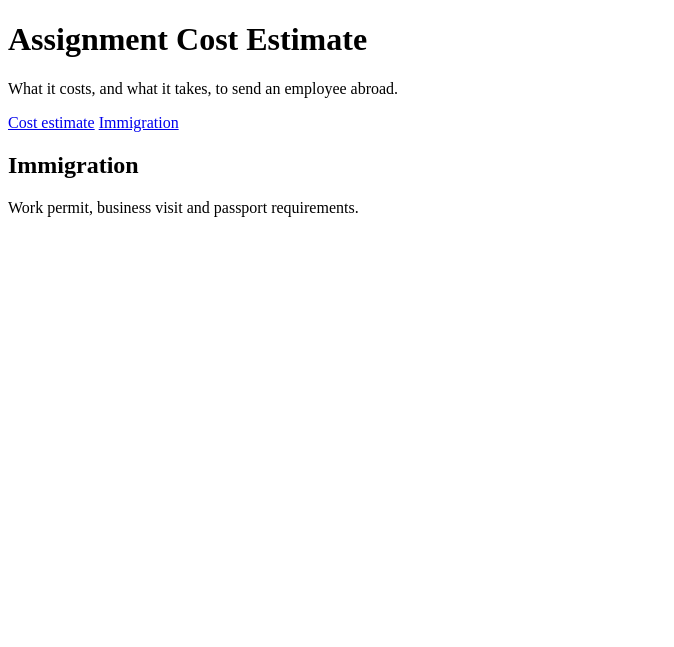
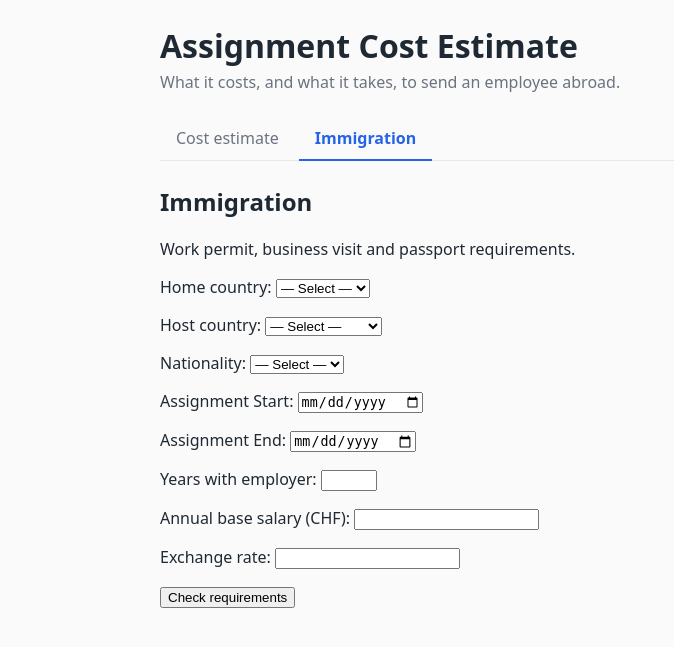
Before and after one commit to mayeen/cost-tool, a Django app: page /immigration/ in a window 1280 px wide. Shown: the top 647 px of the page, without its empty margins (0-674 px from the left). Run offline with Django 5.2, Linux system fonts and the light colour scheme.

Commit message:
estimator form without css, validation added

```diff
--- /dev/null
+++ b/estimator/forms.py
@@ -0,0 +1,63 @@
+from django import forms
+
+HOME_COUNTRY = [
+    ("", "— Select —"),
+    ("CH", "Switzerland"),
+]
+HOST_COUNTRY = [
+    ("", "— Select —"),
+    ("GB", "United Kingdom"),
+]
+
+NATIONALITY = [
+    ("", "— Select —"),
+    ("swiss", "Swiss"),
+]
+
+
+class ImmigrationForm(forms.Form):
+    home_country = forms.ChoiceField(
+        label="Home country",
+        choices=HOME_COUNTRY,
+    )
+    host_country = forms.ChoiceField(
+        label="Host country",
+        choices=HOST_COUNTRY,
+    )
+    nationality = forms.ChoiceField(
+        label="Nationality",
+        choices=NATIONALITY,
+    )
+    start_date = forms.DateField(
+        label="Assignment Start",
+        widget=forms.DateInput(attrs={"type": "date"}),
+    )
+    end_date = forms.DateField(
+        label="Assignment End",
+        widget=forms.DateInput(attrs={"type": "date"}),
+    )
+    years_with_employer = forms.IntegerField(
+        label="Years with employer",
+        min_value=0,
+        max_value=60,
+    )
+    base_salary_chf = forms.DecimalField(
+        label="Annual base salary (CHF)",
+        min_value=0,
+        max_digits=12,
+        decimal_places=2,
+    )
+    exchange_rate = forms.DecimalField(
+        label="Exchange rate",
+        min_value=0.01,
+        max_digits=8,
+        decimal_places=4,
+    )
+
+    def clean(self):
+        cleaned = super().clean()
+        start = cleaned.get("start_date")
+        end = cleaned.get("end_date")
+        if start and end and end <= start:
+            raise forms.ValidationError("The assignment end date must be after the start date.")
+        return cleaned
--- /dev/null
+++ b/estimator/static/estimator/style.css
@@ -0,0 +1,42 @@
+body {
+  margin: 0;
+  font-family: system-ui, -apple-system, "Segoe UI", sans-serif;
+  color: #1f2933;
+  background: #fafafa;
+}
+
+.container {
+  max-width: 960px;
+  margin: 0 auto;
+  padding: 24px 16px;
+}
+
+h1 { margin: 0 0 4px; }
+
+.subtitle {
+  margin: 0 0 24px;
+  color: #6b7280;
+}
+
+.tabs {
+  display: flex;
+  gap: 4px;
+  border-bottom: 1px solid #e5e7eb;
+  margin-bottom: 24px;
+}
+
+.tab {
+  padding: 10px 16px;
+  color: #6b7280;
+  text-decoration: none;
+  border-bottom: 2px solid transparent;
+  margin-bottom: -1px;
+}
+
+.tab:hover { color: #1f2933; }
+
+.tab.active {
+  color: #2563eb;
+  border-bottom-color: #2563eb;
+  font-weight: 600;
+}
--- /dev/null
+++ b/estimator/templates/estimator/base.html
@@ -0,0 +1,25 @@
+{% load static %}
+<!doctype html>
+<html lang="en">
+<head>
+  <meta charset="utf-8">
+  <meta name="viewport" content="width=device-width, initial-scale=1">
+  <title>Assignment Cost Estimate</title>
+  <link rel="stylesheet" href="{% static 'estimator/style.css' %}">
+</head>
+<body>
+  <div class="container">
+    <h1>Assignment Cost Estimate</h1>
+    <p class="subtitle">What it costs, and what it takes, to send an employee abroad.</p>
+
+    <nav class="tabs">
+      <a href="{% url 'cost' %}" class="tab{% if active_tab == 'cost' %} active{% endif %}">Cost estimate</a>
+      <a href="{% url 'immigration' %}" class="tab{% if active_tab == 'immigration' %} active{% endif %}">Immigration</a>
+    </nav>
+
+    <main>
+      {% block content %}{% endblock %}
+    </main>
+  </div>
+</body>
+</html>
--- a/estimator/templates/estimator/immigration.html
+++ b/estimator/templates/estimator/immigration.html
@@ -1,19 +1,15 @@
-<!doctype html>
-<html lang="en">
-<head>
-  <meta charset="utf-8">
-  <title>Assignment Cost Estimate</title>
-</head>
-<body>
-  <h1>Assignment Cost Estimate</h1>
-  <p>What it costs, and what it takes, to send an employee abroad.</p>
+{% extends "estimator/base.html" %}
 
-  <nav>
-    <a href="{% url 'cost' %}">Cost estimate</a>
-    <a href="{% url 'immigration' %}">Immigration</a>
-  </nav>
-
+{% block content %}
   <h2>Immigration</h2>
   <p>Work permit, business visit and passport requirements.</p>
-</body>
-</html>
+
+  <form method="get" novalidate>
+    {{ form.as_p }}
+    <button type="submit" name="submit" value="1">Check requirements</button>
+  </form>
+
+  {% if route %}
+    <p><strong>Route:</strong> {{ route }}</p>
+  {% endif %}
+{% endblock %}
--- a/estimator/views.py
+++ b/estimator/views.py
@@ -1,9 +1,23 @@
 from django.shortcuts import render
 from django.http import HttpResponse
+from .forms import ImmigrationForm
 
 # Create your views here.
 def cost(request):
-    return render(request, 'estimator/cost.html')
+    return render(request, 'estimator/cost.html', {'active_tab': 'cost'})
 
 def immigration(request):
-    return render(request, 'estimator/immigration.html')
+    route = None
+
+    if "submit" in request.GET:
+        immigration_form = ImmigrationForm(request.GET)
+        if immigration_form.is_valid():
+            data = immigration_form.cleaned_data
+            route = f"{data['home_country']} → {data['host_country']}"
+    else:
+        immigration_form = ImmigrationForm()
+    return render(request, 'estimator/immigration.html',
+                  {'active_tab': 'immigration',
+                   'form': immigration_form,
+                   'route': route
+                  })
```
Also changed, not shown: estimator/templates/estimator/cost.html (+3 -16 lines).
